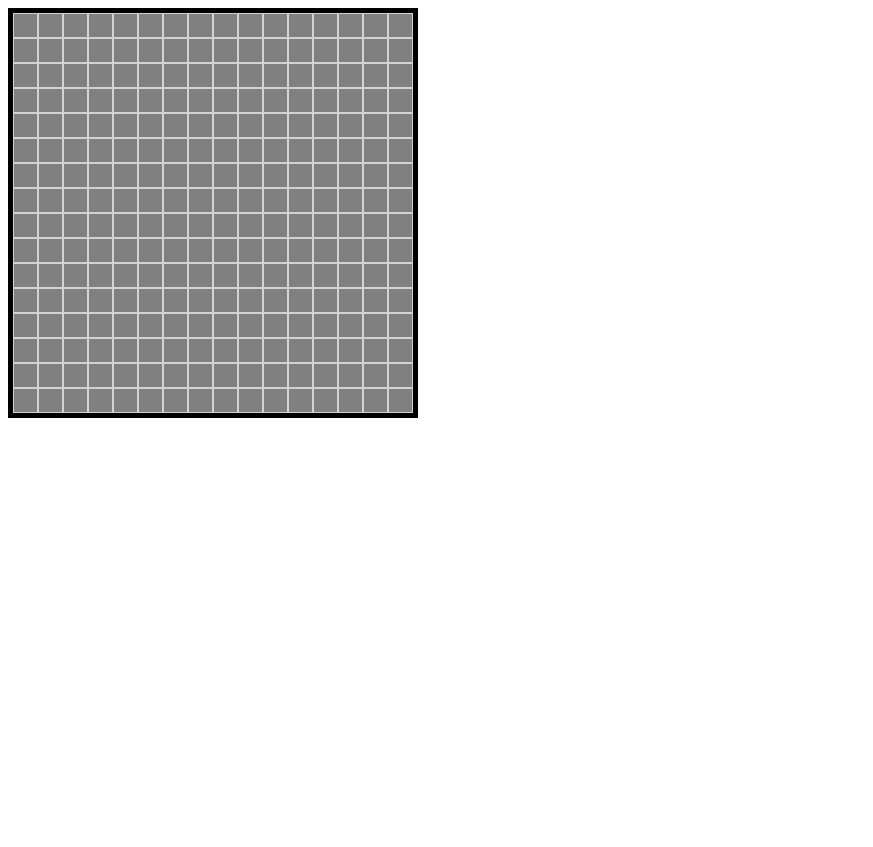
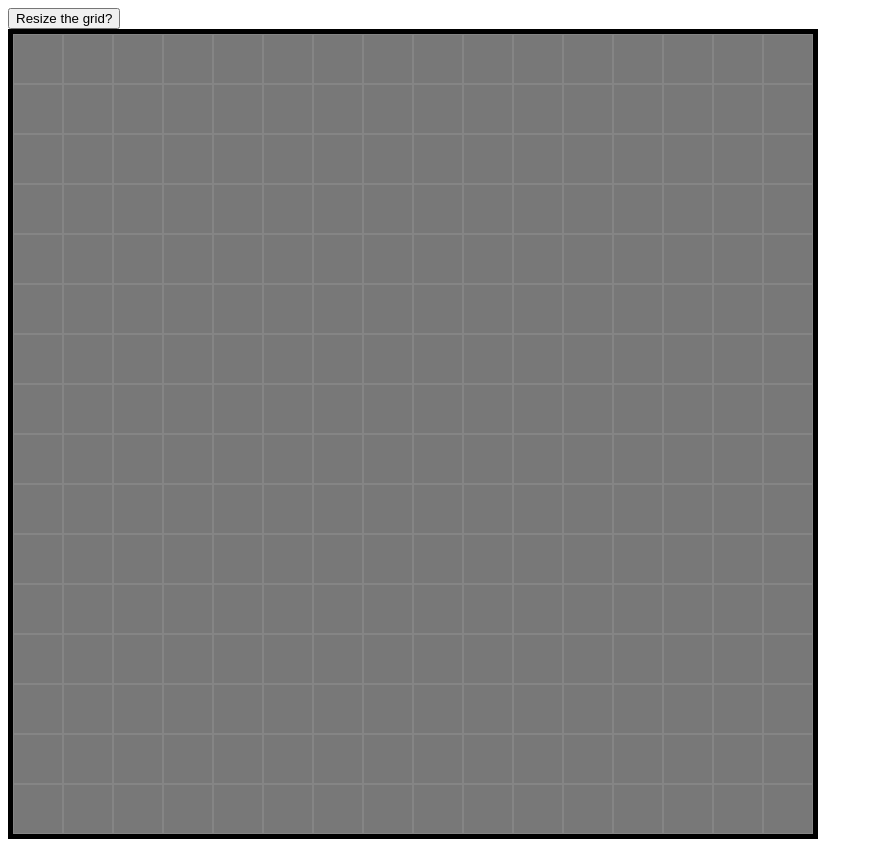
Before and after one commit to GreatDistances/OP-etch-a-sketch, a plain HTML site: page index.html in a window 1280 px wide. Shown: the whole page, without its empty margins (0-873 px from the left). Before the commit the page ends 800 px from the top, so only its background shows below. Drawn offline with Linux system fonts and the light colour scheme.

Commit message:
Works: grid resizing, grid random RGB on mouseover

```diff
--- a/index.html
+++ b/index.html
@@ -1,14 +1,15 @@
 <!DOCTYPE html>
 <html lang="en">
   <head>
-    <meta charset="UTF-8">
-    <meta name="viewport" content="width=device-width, initial-scale=1.0">
-    <link rel="stylesheet" href="styles.css">
+    <meta charset="UTF-8" />
+    <meta name="viewport" content="width=device-width, initial-scale=1.0" />
+    <link rel="stylesheet" href="styles.css" />
     <title>Etch-A-Sketch</title>
   </head>
   <body>
     <main>
-        <div class="container"></div>
+      <div class="gridSetter"></div>
+      <div class="gridContainer"></div>
       <script src="js-scripts.js"></script>
     </main>
   </body>
--- a/js-scripts.js
+++ b/js-scripts.js
@@ -1,14 +1,56 @@
-const container = document.querySelector(".container");
+const gridContainer = document.querySelector(".gridContainer");
+const gridSetter = document.querySelector(".gridSetter");
 
+const gridBtn = document.createElement("button");
+//const clearGridBtn = document.createElement("button");
 
-// establish 4x4 grid
-for (let i = 0; i < 16; i++) {
-    for (let j = 0; j < 16; j++) {
-        const etchDiv = document.createElement("div");
-        container.appendChild(etchDiv);
-        etchDiv.classList.add('etchDiv');
-        etchDiv.addEventListener('mouseover', () => {
-            etchDiv.classList.add('etchDiv-hover');
-        });
+gridSetter.append(gridBtn);
+//gridSetter.append(clearGridBtn);
+
+let gridWidth = 16;
+let gridUnitWidth = 800 / gridWidth;
+
+// establish grid
+const buildGrid = (width) => {
+  gridContainer.innerHTML = "";
+  for (let i = 0; i < width; i++) {
+    for (let j = 0; j < width; j++) {
+      const etchDiv = document.createElement("div");
+      gridUnitWidth = 800 / width;
+
+      etchDiv.setAttribute(
+        "style",
+        `width: ${gridUnitWidth}px; height: ${gridUnitWidth}px`
+      );
+
+      gridContainer.append(etchDiv);
+      etchDiv.classList.add("etchDiv");
+
+      let randomR = Math.floor(Math.random() *255);
+      let randomG = Math.floor(Math.random() *255);
+      let randomB = Math.floor(Math.random() *255);
+      let randomAlpha = Math.random();
+
+      etchDiv.addEventListener("mouseover", () => {
+        etchDiv.style.backgroundColor = `rgb(${randomR},${randomG},${randomB},${randomAlpha})`;
+      });
     }
-}
+  }
+};
+
+gridBtn.textContent = "Resize the grid?";
+gridBtn.addEventListener("click", () => {
+  let continueLoop = true;
+  while (continueLoop) {
+    gridWidth = prompt("Enter a new grid size between 4 - 100");
+    if (gridWidth >= 4 && gridWidth <= 100) break;
+  }
+  buildGrid(gridWidth);
+});
+
+//clearGridBtn.textContent = "Clear the grid?";
+//clearGridBtn.addEventListener("click", () => {
+// write code to loop thru each etchDiv and reset style
+//});
+
+buildGrid(gridWidth);
--- a/styles.css
+++ b/styles.css
@@ -2,9 +2,9 @@
 
 }
 
-.container {
-    width: 400px;
-    height: 400px;
+.gridContainer {
+    width: 800px;
+    height: 800px;
     border: 5px solid black;
     display: flex;
     flex-wrap: wrap;
@@ -12,12 +12,6 @@
 
 .etchDiv {
     box-sizing: border-box;
-    height: 25px;
-    width: 25px;
-    background-color: grey;
-    border: 1px solid lightgrey;
+    background-color: rgb(120, 120, 120);
+    border: 1px solid rgb(133, 133, 133);
 }
-
-.etchDiv-hover {
-    background-color: red;
-}
```
Lines whose indentation alone changed are shown as unchanged.
